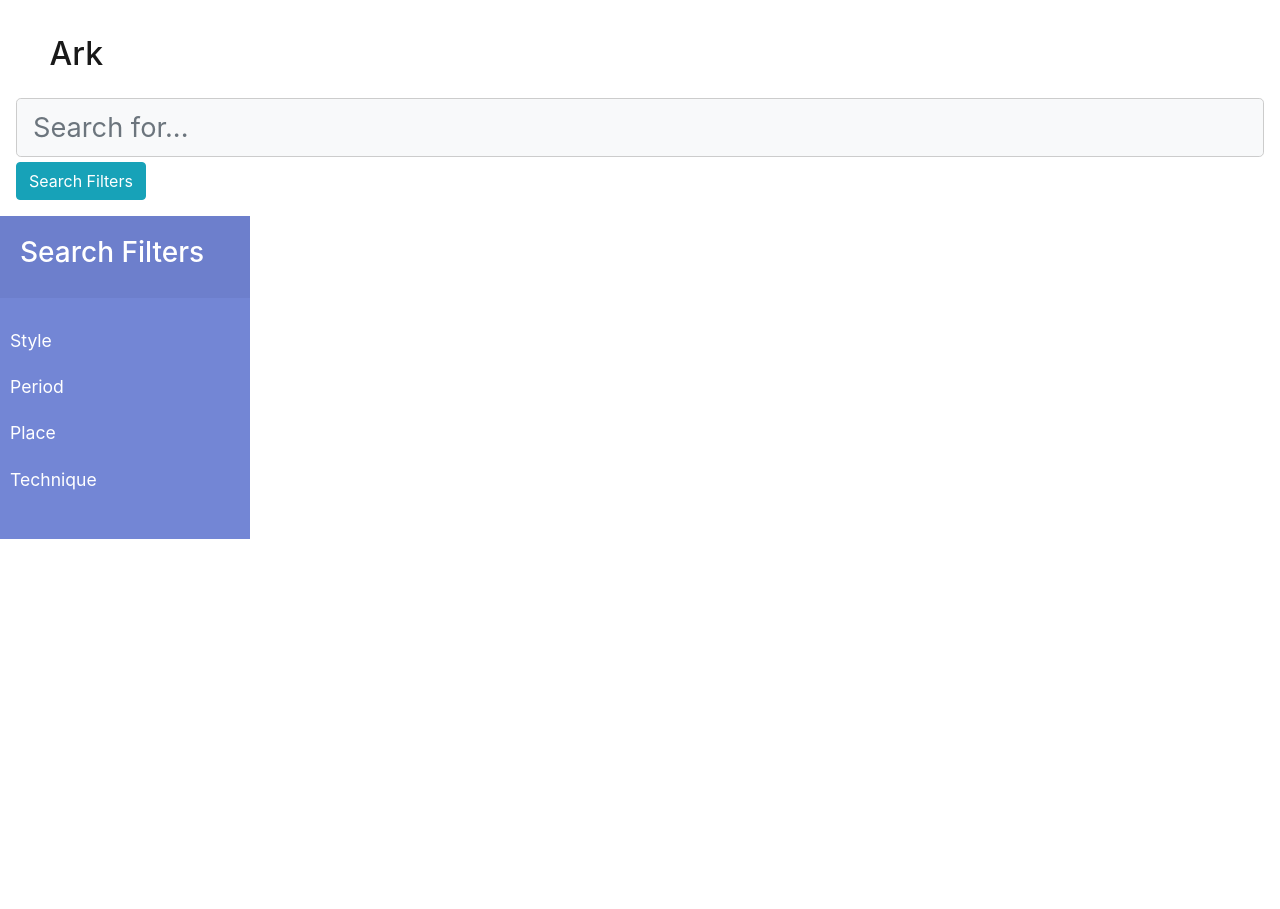
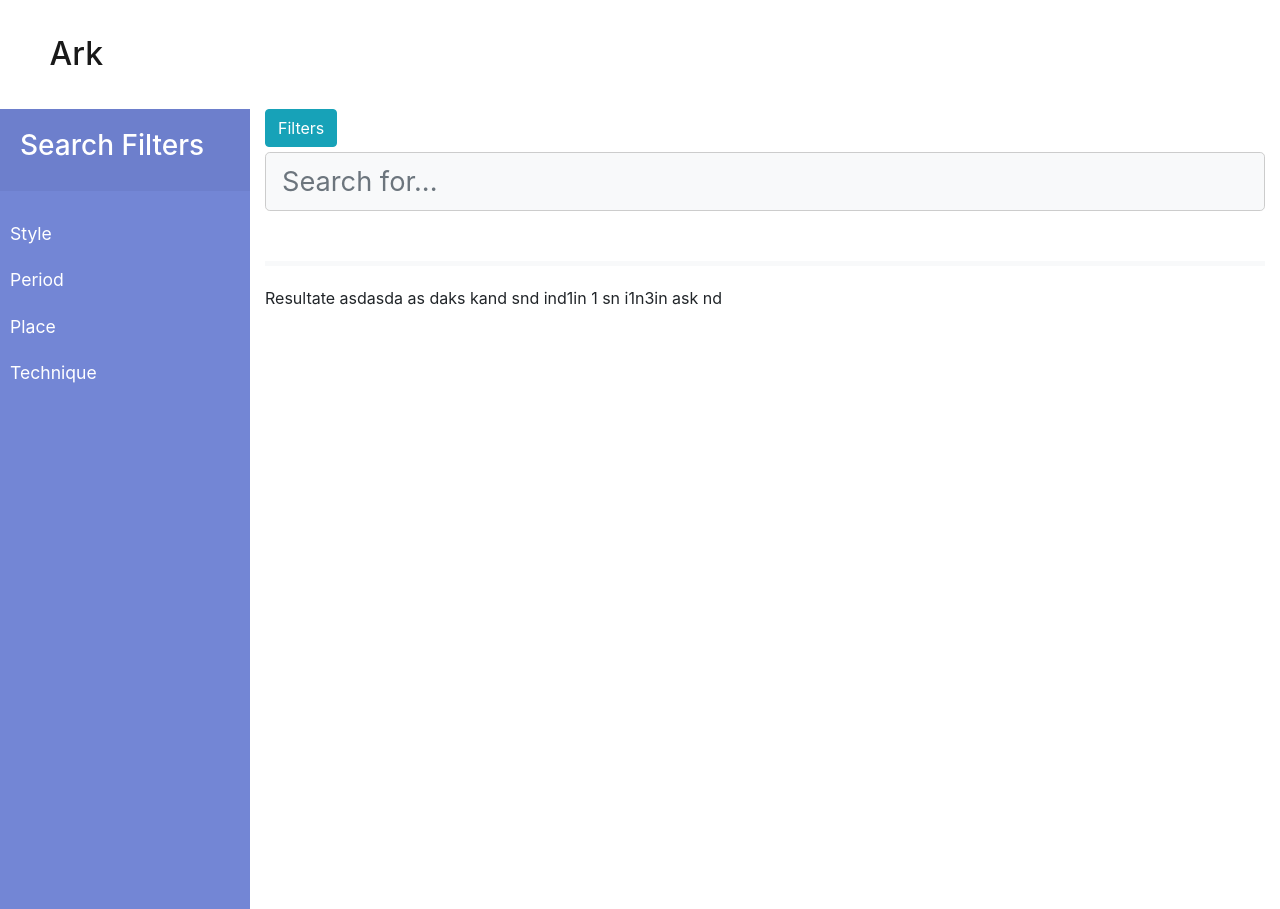
Before and after one commit to alxrusu/WADe_ARK, a Django app: page /ark/ in a window 1280 px wide. Before the commit the page ends 539 px from the top, so only its background shows below. Run offline with Django 3.2, Linux system fonts and the light colour scheme; some libraries are stand-ins or nearby versions.

Commit message:
front end up

```diff
--- a/ark/arkapp/static/arkapp/index.css
+++ b/ark/arkapp/static/arkapp/index.css
@@ -28,6 +28,12 @@ a, a:hover, a:focus {
 	background: none;
 }
 
+#content {
+	/*padding: 20px;*/
+	min-height: 100vh;
+	transition: all 0.3s;
+}
+
 #search-btn {
 	background: none;
 	position: absolute;
@@ -36,10 +42,10 @@ a, a:hover, a:focus {
 }
 
 .search-custom {
-	float: left;
+	/*float: left;*/
 	margin: 0;
 	margin-top: 5;
-	margin-bottom: 5;
+	margin-bottom: 50px;
 }
 
 .search-input-custom {
@@ -83,7 +89,7 @@ a, a:hover, a:focus {
 #sidebar {
     min-width: 250px;
     max-width: 250px;
-    /*min-height: 100vh;*/
+    min-height: 100vh;
     background: #7386D5;
     color: #fff;
     transition: all 0.3s;
@@ -156,3 +162,9 @@ a[aria-expanded="true"]::before {
         margin-left: 0;
     }
 }
+
+#results {
+	width: 100%;
+	border-top: 5px solid #f8f9fa;
+	padding-top: 20px;
+}
--- a/ark/arkapp/templates/arkapp/index.html
+++ b/ark/arkapp/templates/arkapp/index.html
@@ -11,6 +11,8 @@
     {% fa_css %}
 
     {% load static %}
+
+    <!-- <link rel="stylesheet" href="https://maxcdn.bootstrapcdn.com/bootstrap/3.3.7/css/bootstrap.min.css"> -->
     <link rel="stylesheet" href="{% static 'arkapp/index.css' %}" type="text/css">
     <script src="http://ajax.googleapis.com/ajax/libs/jquery/1.9.1/jquery.min.js"></script>
     <script type="text/javascript" src="{% static 'arkapp/js/index.js'%}"></script>
@@ -41,7 +43,7 @@
     <!-- <div class="container"> -->
       <nav class="navbar p-3 navbar-light bg-white justify-content-between navbar-custom">
         <a class="navbar-brand" href="#"><i class="fa fa-image fa-2x"></i><h2>Ark</h2></a>
-        <form class="form-inline w-100 search-custom" role="search">
+        <!-- <form class="form-inline w-100 search-custom" role="search">
           <div class="btn-group w-100">
               <input id="searchinput" type="search"
                      class="form-control bg-light w-100 form-control-lg search-input-custom"
@@ -59,7 +61,7 @@
                 <i class="fa fa-align-left"></i>
                 Search Filters
             </button>
-        <div>
+        <div> -->
       </nav>
     <!-- </div> -->
 
@@ -85,8 +87,8 @@
             <!-- <li class="active"><a href="#">Home</a></li> -->
 
             <li><!-- Link with dropdown items -->
-                <a href="#homeSubmenu" data-toggle="collapse" aria-expanded="false">Style</a>
-                <ul class="collapse list-unstyled" id="homeSubmenu">
+                <a href="#styleSubmenu" data-toggle="collapse" aria-expanded="false">Style</a>
+                <ul class="collapse list-unstyled" id="styleSubmenu">
                     <li><a href="#">Page</a></li>
                     <li><a href="#">Page</a></li>
                     <li><a href="#">Page</a></li>
@@ -94,8 +96,8 @@
             </li>
 
             <li><!-- Link with dropdown items -->
-                <a href="#homeSubmenu" data-toggle="collapse" aria-expanded="false">Period</a>
-                <ul class="collapse list-unstyled" id="homeSubmenu">
+                <a href="#periodSubmenu" data-toggle="collapse" aria-expanded="false">Period</a>
+                <ul class="collapse list-unstyled" id="periodSubmenu">
                     <li><a href="#">Page</a></li>
                     <li><a href="#">Page</a></li>
                     <li><a href="#">Page</a></li>
@@ -103,8 +105,8 @@
             </li>
 
             <li><!-- Link with dropdown items -->
-                <a href="#homeSubmenu" data-toggle="collapse" aria-expanded="false">Place</a>
-                <ul class="collapse list-unstyled" id="homeSubmenu">
+                <a href="#placeSubmenu" data-toggle="collapse" aria-expanded="false">Place</a>
+                <ul class="collapse list-unstyled" id="placeSubmenu">
                     <li><a href="#">Page</a></li>
                     <li><a href="#">Page</a></li>
                     <li><a href="#">Page</a></li>
@@ -112,8 +114,8 @@
             </li>
 
             <li><!-- Link with dropdown items -->
-                <a href="#homeSubmenu" data-toggle="collapse" aria-expanded="false">Technique</a>
-                <ul class="collapse list-unstyled" id="homeSubmenu">
+                <a href="#techniqueSubmenu" data-toggle="collapse" aria-expanded="false">Technique</a>
+                <ul class="collapse list-unstyled" id="techniqueSubmenu">
                     <li><a href="#">Page</a></li>
                     <li><a href="#">Page</a></li>
                     <li><a href="#">Page</a></li>
@@ -124,8 +126,31 @@
       </nav>
 
       <!-- Page Content -->
-      <div id="content">
-          <!-- We'll fill this with dummy content -->
+      <div class="container">
+        <button type="button" id="sidebarCollapse" class="btn btn-info navbar-btn">
+            <i class="fa fa-align-left"></i>
+            Filters
+        </button>
+
+        <form class="form-inline w-100 search-custom" role="search">
+          <div class="btn-group w-100">
+              <input id="searchinput" type="search"
+                     class="form-control bg-light w-100 form-control-lg search-input-custom"
+                     placeholder="Search for..."
+                     value="">
+              <span id="searchclear" class="fa fa-times-circle fa-2x"></span>
+              <button class="btn btn-default input-group-addon" type="submit" id='search-btn'>
+                <i class="fa fa-search fa-2x"></i>
+              </button>
+          </div>
+        </form>
+
+
+        <div id="results">
+          <p>Resultate asdasda as daks kand snd ind1in 1 sn i1n3in ask nd </p>
+        </div>
+
+
       </div>
 
     </div>
```
